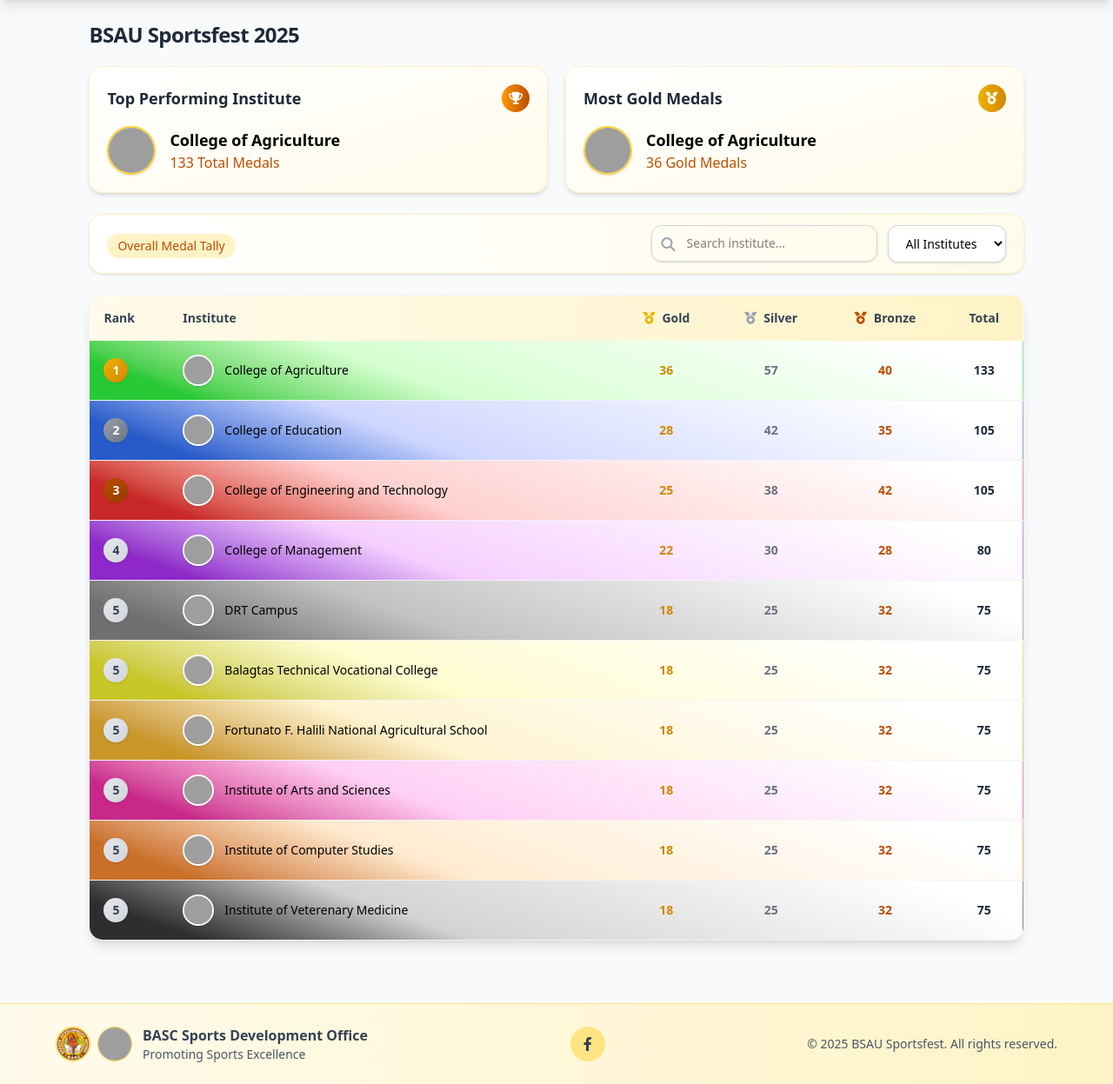
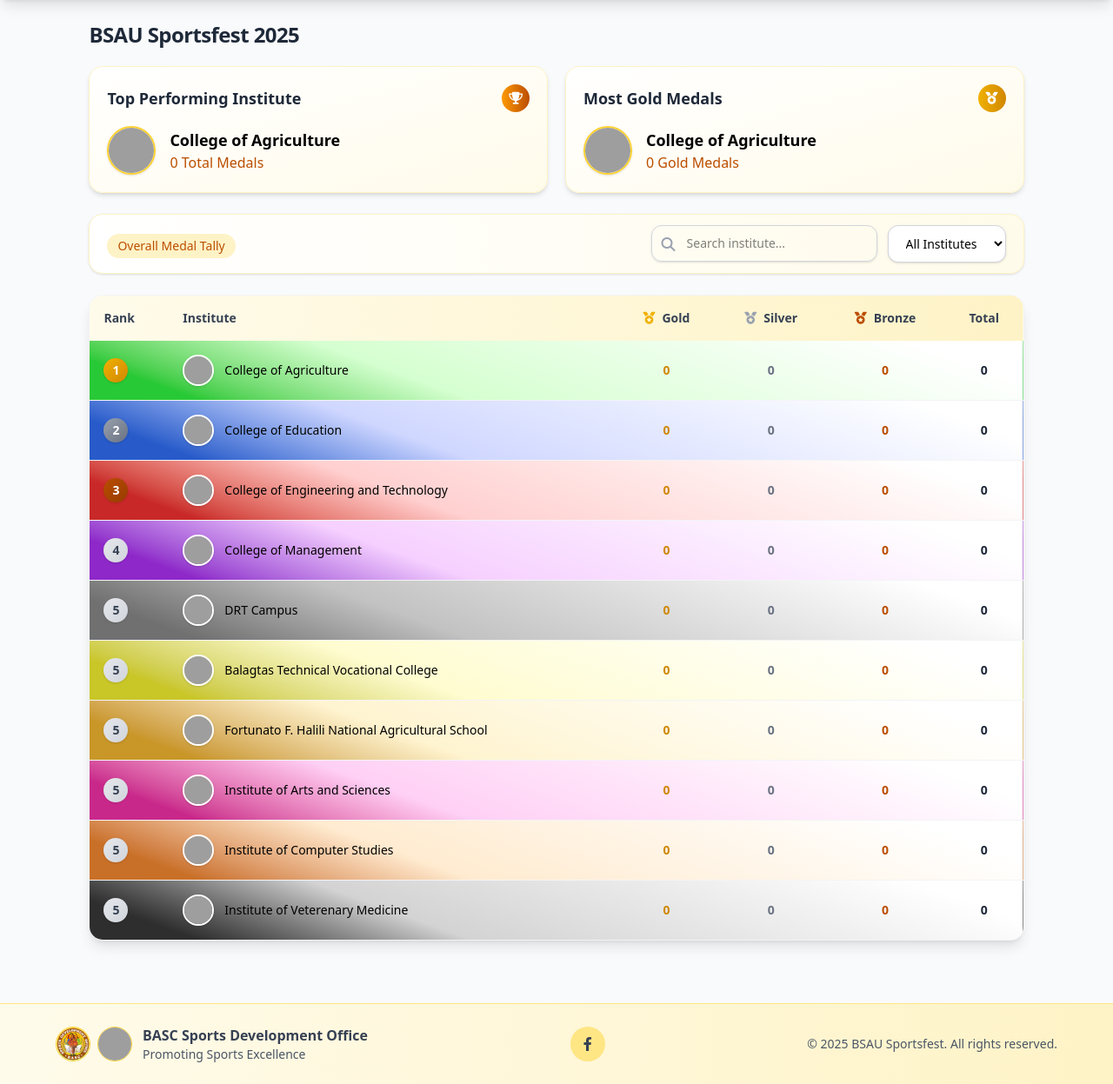
Before and after one commit to Lesterthatme/Instrams, a PHP site: page / in a window 1280 px wide. Shown: the part 80-1327 px from the top of the page at 87% size. Run offline with PHP 8.4, Linux system fonts and the light colour scheme; style sheets or scripts are compiled from the project's sources; grey boxes are pictures that could not be loaded.

Commit message:
latest no data

```diff
--- a/index.php
+++ b/index.php
@@ -66,7 +66,7 @@
                     </div>
                     <div>
                         <h4 class="font-bold text-lg">College of Agriculture</h4>
-                        <p class="text-amber-700 font-medium">133 Total Medals</p>
+                        <p class="text-amber-700 font-medium">0 Total Medals</p>
                     </div>
                 </div>
             </div>
@@ -82,7 +82,7 @@
                     <img class="h-14 w-14 rounded-full mr-4 border-2 border-amber-300 shadow" src="./assets/img/CA_Logo.svg" alt="CA_Logo">
                     <div>
                         <h4 class="font-bold text-lg">College of Agriculture</h4>
-                        <p class="text-amber-700 font-medium">36 Gold Medals</p>
+                        <p class="text-amber-700 font-medium">0 Gold Medals</p>
                     </div>
                 </div>
             </div>
@@ -155,10 +155,10 @@
                                     <span class="font-medium text-sm xs:text-base sm:hidden">CA</span>
                                 </div>
                             </td>
-                            <td class="py-4 px-4 xs:px-6 text-center font-bold text-yellow-600 text-sm xs:text-base">36</td>
-                            <td class="py-4 px-4 xs:px-6 text-center font-bold text-gray-500 text-sm xs:text-base">57</td>
-                            <td class="py-4 px-4 xs:px-6 text-center font-bold text-amber-700 text-sm xs:text-base">40</td>
-                            <td class="py-4 px-4 xs:px-6 text-center font-bold text-gray-800 text-sm xs:text-base">133</td>
+                            <td class="py-4 px-4 xs:px-6 text-center font-bold text-yellow-600 text-sm xs:text-base">0</td>
+                            <td class="py-4 px-4 xs:px-6 text-center font-bold text-gray-500 text-sm xs:text-base">0</td>
+                            <td class="py-4 px-4 xs:px-6 text-center font-bold text-amber-700 text-sm xs:text-base">0</td>
+                            <td class="py-4 px-4 xs:px-6 text-center font-bold text-gray-800 text-sm xs:text-base">0</td>
                         </tr>
 
                         <tr class="hover:bg-amber-50 transition duration-150 COED group">
@@ -174,10 +174,10 @@
                                     <span class="font-medium text-sm xs:text-base sm:hidden">COED</span>
                                 </div>
                             </td>
-                            <td class="py-4 px-4 xs:px-6 text-center font-bold text-yellow-600 text-sm xs:text-base">28</td>
-                            <td class="py-4 px-4 xs:px-6 text-center font-bold text-gray-500 text-sm xs:text-base">42</td>
-                            <td class="py-4 px-4 xs:px-6 text-center font-bold text-amber-700 text-sm xs:text-base">35</td>
-                            <td class="py-4 px-4 xs:px-6 text-center font-bold text-gray-800 text-sm xs:text-base">105</td>
+                            <td class="py-4 px-4 xs:px-6 text-center font-bold text-yellow-600 text-sm xs:text-base">0</td>
+                            <td class="py-4 px-4 xs:px-6 text-center font-bold text-gray-500 text-sm xs:text-base">0</td>
+                            <td class="py-4 px-4 xs:px-6 text-center font-bold text-amber-700 text-sm xs:text-base">0</td>
+                            <td class="py-4 px-4 xs:px-6 text-center font-bold text-gray-800 text-sm xs:text-base">0</td>
                         </tr>
 
                         <tr class="hover:bg-amber-50 transition duration-150 CET group">
@@ -193,10 +193,10 @@
                                     <span class="font-medium text-sm xs:text-base sm:hidden">CET</span>
                                 </div>
                             </td>
-                            <td class="py-4 px-4 xs:px-6 text-center font-bold text-yellow-600 text-sm xs:text-base">25</td>
-                            <td class="py-4 px-4 xs:px-6 text-center font-bold text-gray-500 text-sm xs:text-base">38</td>
-                            <td class="py-4 px-4 xs:px-6 text-center font-bold text-amber-700 text-sm xs:text-base">42</td>
-                            <td class="py-4 px-4 xs:px-6 text-center font-bold text-gray-800 text-sm xs:text-base">105</td>
+                            <td class="py-4 px-4 xs:px-6 text-center font-bold text-yellow-600 text-sm xs:text-base">0</td>
+                            <td class="py-4 px-4 xs:px-6 text-center font-bold text-gray-500 text-sm xs:text-base">0</td>
+                            <td class="py-4 px-4 xs:px-6 text-center font-bold text-amber-700 text-sm xs:text-base">0</td>
+                            <td class="py-4 px-4 xs:px-6 text-center font-bold text-gray-800 text-sm xs:text-base">0</td>
                         </tr>
 
                         <tr class="hover:bg-amber-50 transition duration-150 CM group">
@@ -212,10 +212,10 @@
                                     <span class="font-medium text-sm xs:text-base sm:hidden">CM</span>
                                 </div>
                             </td>
-                            <td class="py-4 px-4 xs:px-6 text-center font-bold text-yellow-600 text-sm xs:text-base">22</td>
-                            <td class="py-4 px-4 xs:px-6 text-center font-bold text-gray-500 text-sm xs:text-base">30</td>
-                            <td class="py-4 px-4 xs:px-6 text-center font-bold text-amber-700 text-sm xs:text-base">28</td>
-                            <td class="py-4 px-4 xs:px-6 text-center font-bold text-gray-800 text-sm xs:text-base">80</td>
+                            <td class="py-4 px-4 xs:px-6 text-center font-bold text-yellow-600 text-sm xs:text-base">0</td>
+                            <td class="py-4 px-4 xs:px-6 text-center font-bold text-gray-500 text-sm xs:text-base">0</td>
+                            <td class="py-4 px-4 xs:px-6 text-center font-bold text-amber-700 text-sm xs:text-base">0</td>
+                            <td class="py-4 px-4 xs:px-6 text-center font-bold text-gray-800 text-sm xs:text-base">0</td>
                         </tr>
 
                         <tr class="hover:bg-amber-50 transition duration-150 DRT group">
@@ -231,10 +231,10 @@
                                     <span class="font-medium text-sm xs:text-base sm:hidden">DRT</span>
                                 </div>
                             </td>
-                            <td class="py-4 px-4 xs:px-6 text-center font-bold text-yellow-600 text-sm xs:text-base">18</td>
-                            <td class="py-4 px-4 xs:px-6 text-center font-bold text-gray-500 text-sm xs:text-base">25</td>
-                            <td class="py-4 px-4 xs:px-6 text-center font-bold text-amber-700 text-sm xs:text-base">32</td>
-                            <td class="py-4 px-4 xs:px-6 text-center font-bold text-gray-800 text-sm xs:text-base">75</td>
+                            <td class="py-4 px-4 xs:px-6 text-center font-bold text-yellow-600 text-sm xs:text-base">0</td>
+                            <td class="py-4 px-4 xs:px-6 text-center font-bold text-gray-500 text-sm xs:text-base">0</td>
+                            <td class="py-4 px-4 xs:px-6 text-center font-bold text-amber-700 text-sm xs:text-base">0</td>
+                            <td class="py-4 px-4 xs:px-6 text-center font-bold text-gray-800 text-sm xs:text-base">0</td>
                         </tr>
 
                         <tr class="hover:bg-amber-50 transition duration-150 BTVC group">
@@ -250,10 +250,10 @@
                                     <span class="font-medium text-sm xs:text-base sm:hidden">BTVC</span>
                                 </div>
                             </td>
-                            <td class="py-4 px-4 xs:px-6 text-center font-bold text-yellow-600 text-sm xs:text-base">18</td>
-                            <td class="py-4 px-4 xs:px-6 text-center font-bold text-gray-500 text-sm xs:text-base">25</td>
-                            <td class="py-4 px-4 xs:px-6 text-center font-bold text-amber-700 text-sm xs:text-base">32</td>
-                            <td class="py-4 px-4 xs:px-6 text-center font-bold text-gray-800 text-sm xs:text-base">75</td>
+                            <td class="py-4 px-4 xs:px-6 text-center font-bold text-yellow-600 text-sm xs:text-base">0</td>
+                            <td class="py-4 px-4 xs:px-6 text-center font-bold text-gray-500 text-sm xs:text-base">0</td>
+                            <td class="py-4 px-4 xs:px-6 text-center font-bold text-amber-700 text-sm xs:text-base">0</td>
+                            <td class="py-4 px-4 xs:px-6 text-center font-bold text-gray-800 text-sm xs:text-base">0</td>
                         </tr>
 
                         <tr class="hover:bg-amber-50 transition duration-150 FFHNAS group">
@@ -269,10 +269,10 @@
                                     <span class="font-medium text-sm xs:text-base sm:hidden">FFHNAS</span>
                                 </div>
                             </td>
-                            <td class="py-4 px-4 xs:px-6 text-center font-bold text-yellow-600 text-sm xs:text-base">18</td>
-                            <td class="py-4 px-4 xs:px-6 text-center font-bold text-gray-500 text-sm xs:text-base">25</td>
-                            <td class="py-4 px-4 xs:px-6 text-center font-bold text-amber-700 text-sm xs:text-base">32</td>
-                            <td class="py-4 px-4 xs:px-6 text-center font-bold text-gray-800 text-sm xs:text-base">75</td>
+                            <td class="py-4 px-4 xs:px-6 text-center font-bold text-yellow-600 text-sm xs:text-base">0</td>
+                            <td class="py-4 px-4 xs:px-6 text-center font-bold text-gray-500 text-sm xs:text-base">0</td>
+                            <td class="py-4 px-4 xs:px-6 text-center font-bold text-amber-700 text-sm xs:text-base">0</td>
+                            <td class="py-4 px-4 xs:px-6 text-center font-bold text-gray-800 text-sm xs:text-base">0</td>
                         </tr>
 
                         <tr class="hover:bg-amber-50 transition duration-150 IAS group">
@@ -288,10 +288,10 @@
                                     <span class="font-medium text-sm xs:text-base sm:hidden">IAS</span>
                                 </div>
                             </td>
-                            <td class="py-4 px-4 xs:px-6 text-center font-bold text-yellow-600 text-sm xs:text-base">18</td>
-                            <td class="py-4 px-4 xs:px-6 text-center font-bold text-gray-500 text-sm xs:text-base">25</td>
-                            <td class="py-4 px-4 xs:px-6 text-center font-bold text-amber-700 text-sm xs:text-base">32</td>
-                            <td class="py-4 px-4 xs:px-6 text-center font-bold text-gray-800 text-sm xs:text-base">75</td>
+                            <td class="py-4 px-4 xs:px-6 text-center font-bold text-yellow-600 text-sm xs:text-base">0</td>
+                            <td class="py-4 px-4 xs:px-6 text-center font-bold text-gray-500 text-sm xs:text-base">0</td>
+                            <td class="py-4 px-4 xs:px-6 text-center font-bold text-amber-700 text-sm xs:text-base">0</td>
+                            <td class="py-4 px-4 xs:px-6 text-center font-bold text-gray-800 text-sm xs:text-base">0</td>
                         </tr>
 
                         <tr class="hover:bg-amber-50 transition duration-150 ICS group">
@@ -307,10 +307,10 @@
                                     <span class="font-medium text-sm xs:text-base sm:hidden">ICS</span>
                                 </div>
                             </td>
-                            <td class="py-4 px-4 xs:px-6 text-center font-bold text-yellow-600 text-sm xs:text-base">18</td>
-                            <td class="py-4 px-4 xs:px-6 text-center font-bold text-gray-500 text-sm xs:text-base">25</td>
-                            <td class="py-4 px-4 xs:px-6 text-center font-bold text-amber-700 text-sm xs:text-base">32</td>
-                            <td class="py-4 px-4 xs:px-6 text-center font-bold text-gray-800 text-sm xs:text-base">75</td>
+                            <td class="py-4 px-4 xs:px-6 text-center font-bold text-yellow-600 text-sm xs:text-base">0</td>
+                            <td class="py-4 px-4 xs:px-6 text-center font-bold text-gray-500 text-sm xs:text-base">0</td>
+                            <td class="py-4 px-4 xs:px-6 text-center font-bold text-amber-700 text-sm xs:text-base">0</td>
+                            <td class="py-4 px-4 xs:px-6 text-center font-bold text-gray-800 text-sm xs:text-base">0</td>
                         </tr>
 
                         <tr class="hover:bg-amber-50 transition duration-150 IVM group">
@@ -326,10 +326,10 @@
                                     <span class="font-medium text-sm xs:text-base sm:hidden">IVM</span>
                                 </div>
                             </td>
-                            <td class="py-4 px-4 xs:px-6 text-center font-bold text-yellow-600 text-sm xs:text-base">18</td>
-                            <td class="py-4 px-4 xs:px-6 text-center font-bold text-gray-500 text-sm xs:text-base">25</td>
-                            <td class="py-4 px-4 xs:px-6 text-center font-bold text-amber-700 text-sm xs:text-base">32</td>
-                            <td class="py-4 px-4 xs:px-6 text-center font-bold text-gray-800 text-sm xs:text-base">75</td>
+                            <td class="py-4 px-4 xs:px-6 text-center font-bold text-yellow-600 text-sm xs:text-base">0</td>
+                            <td class="py-4 px-4 xs:px-6 text-center font-bold text-gray-500 text-sm xs:text-base">0</td>
+                            <td class="py-4 px-4 xs:px-6 text-center font-bold text-amber-700 text-sm xs:text-base">0</td>
+                            <td class="py-4 px-4 xs:px-6 text-center font-bold text-gray-800 text-sm xs:text-base">0</td>
                         </tr>
                     </tbody>
                 </table>
```
